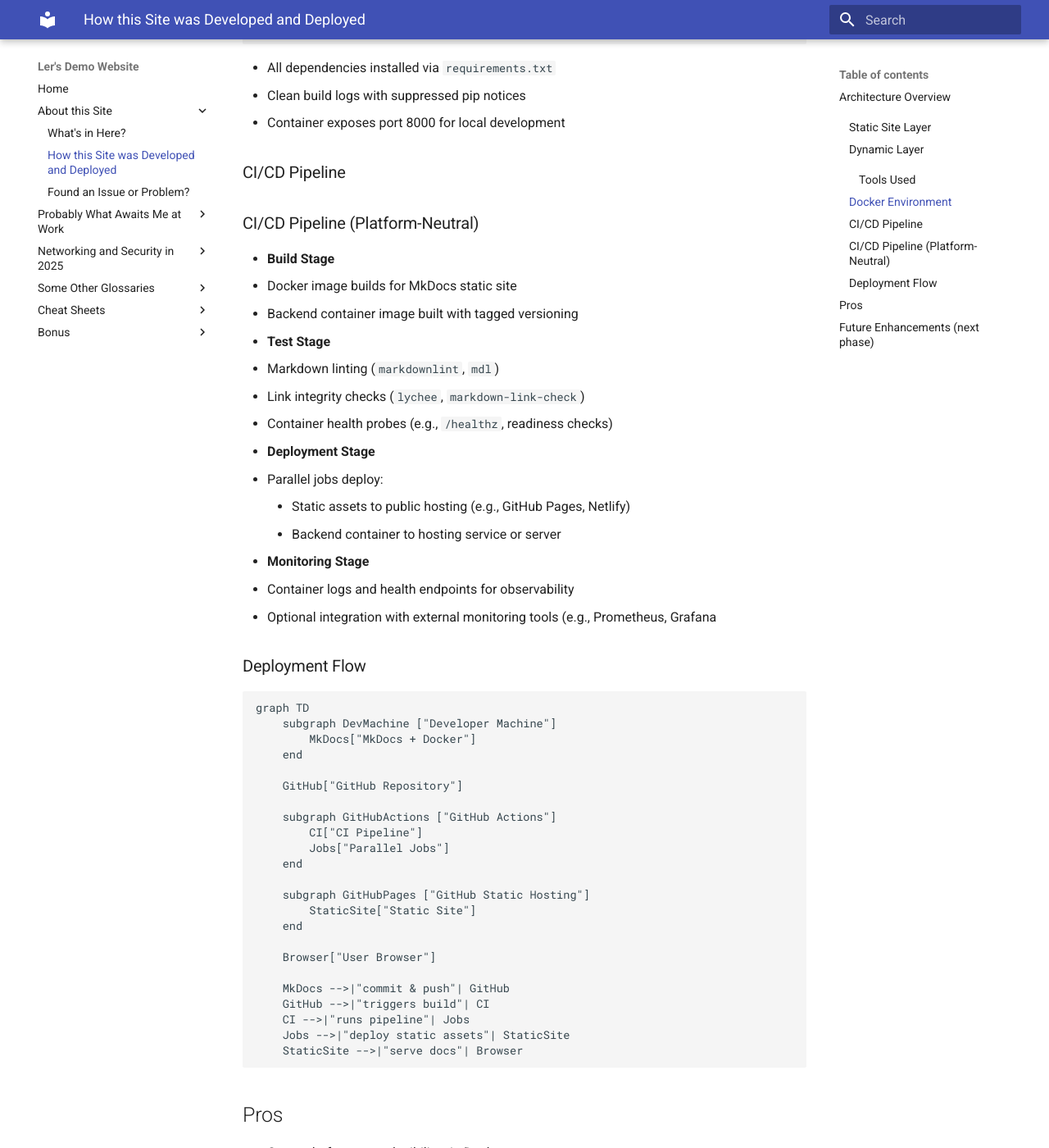
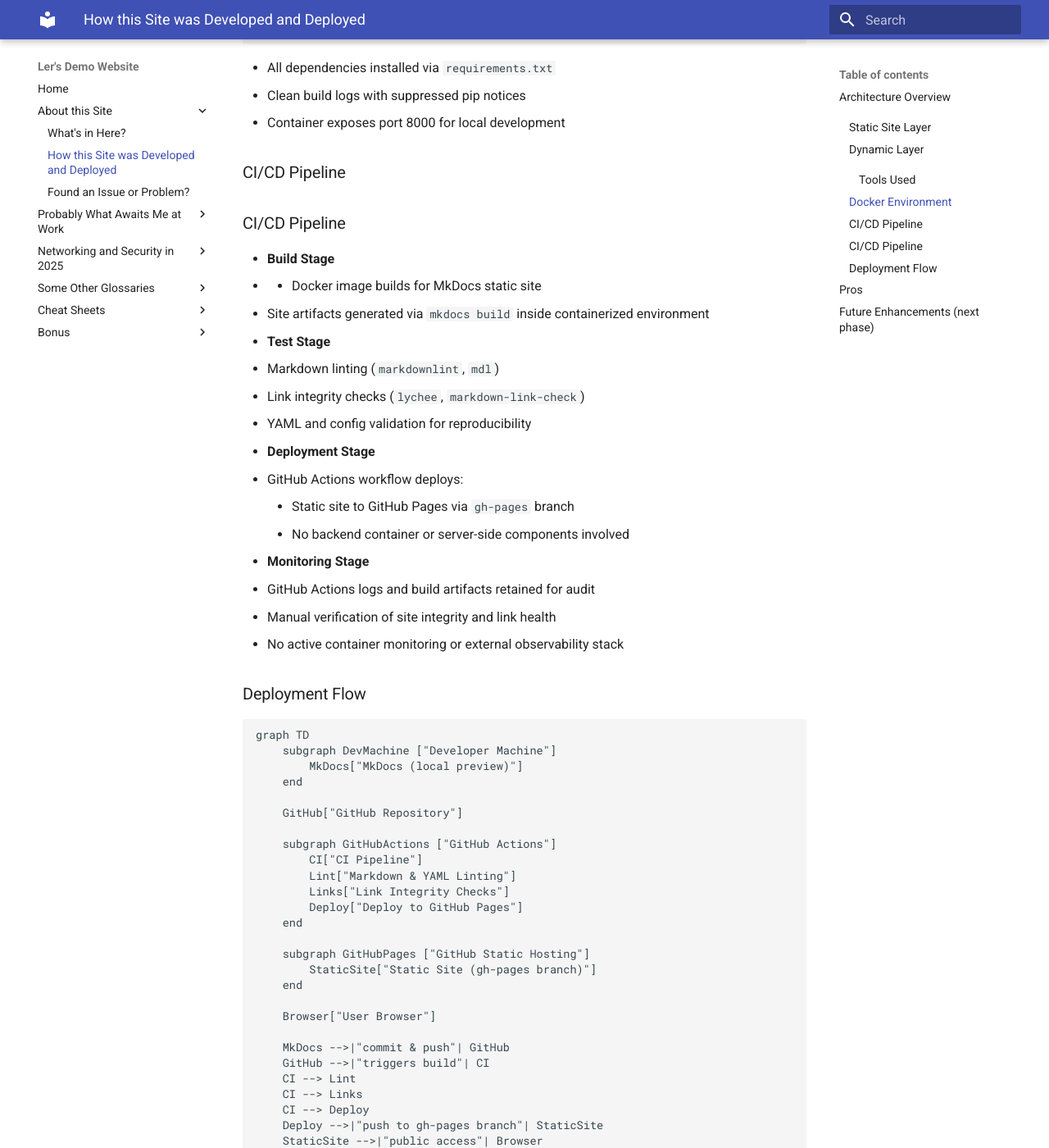
Before and after one commit to cassmastern/lers-sandbox, an MkDocs documentation site: the page built from docs/about.md, in a window 1280 px wide and 1400 px high, scrolled down 1614 px. Shown: the whole window at 82% size. Built offline with MkDocs 1.6.1 and Material for MkDocs 9.7.7, drawn with Linux system fonts in a browser that asks for light colours.

Commit message:
deployment flow updated in about.md

````diff
--- a/docs/about.md
+++ b/docs/about.md
@@ -50,49 +50,54 @@ ENV MKDOCS_WATCHDOG_USE_POLLING=true
 
 ### CI/CD Pipeline
 
-### CI/CD Pipeline (Platform-Neutral)
+### CI/CD Pipeline
 
 * **Build Stage**
-  * Docker image builds for MkDocs static site
-  * Backend container image built with tagged versioning
+* * Docker image builds for MkDocs static site
+  * Site artifacts generated via `mkdocs build` inside containerized environment
 * **Test Stage**
   * Markdown linting (`markdownlint`, `mdl`)
   * Link integrity checks (`lychee`, `markdown-link-check`)
-  * Container health probes (e.g., `/healthz`, readiness checks)
+  * YAML and config validation for reproducibility
 * **Deployment Stage**
-  * Parallel jobs deploy:
-    * Static assets to public hosting (e.g., GitHub Pages, Netlify)
-    * Backend container to hosting service or server
+  * GitHub Actions workflow deploys:
+    * Static site to GitHub Pages via `gh-pages` branch
+    * No backend container or server-side components involved
 * **Monitoring Stage**
-  * Container logs and health endpoints for observability
-  * Optional integration with external monitoring tools (e.g., Prometheus, Grafana
+  * GitHub Actions logs and build artifacts retained for audit
+  * Manual verification of site integrity and link health
+  * No active container monitoring or external observability stack
 
 ### Deployment Flow
 
 ```mermaid
 graph TD
     subgraph DevMachine ["Developer Machine"]
-        MkDocs["MkDocs + Docker"]
+        MkDocs["MkDocs (local preview)"]
     end
 
     GitHub["GitHub Repository"]
 
     subgraph GitHubActions ["GitHub Actions"]
         CI["CI Pipeline"]
-        Jobs["Parallel Jobs"]
+        Lint["Markdown & YAML Linting"]
+        Links["Link Integrity Checks"]
+        Deploy["Deploy to GitHub Pages"]
     end
 
     subgraph GitHubPages ["GitHub Static Hosting"]
-        StaticSite["Static Site"]
+        StaticSite["Static Site (gh-pages branch)"]
     end
 
     Browser["User Browser"]
 
     MkDocs -->|"commit & push"| GitHub
     GitHub -->|"triggers build"| CI
-    CI -->|"runs pipeline"| Jobs
-    Jobs -->|"deploy static assets"| StaticSite
-    StaticSite -->|"serve docs"| Browser
+    CI --> Lint
+    CI --> Links
+    CI --> Deploy
+    Deploy -->|"push to gh-pages branch"| StaticSite
+    StaticSite -->|"public access"| Browser
 ```
 
 ## Pros
````
Also changed, not shown: docs/index.md (+3 -1 lines).
